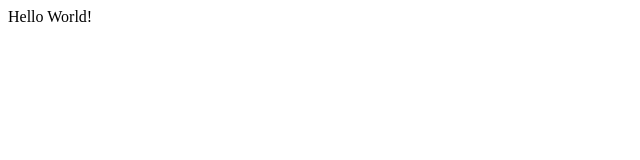
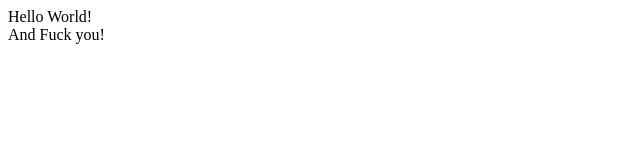
Before and after one commit to CheetahAzure/CheetahAzure.github.io, a plain HTML site: page index.htm in a window 1280 px wide. Shown: the full height of the page, 0-640 px from the left. Drawn offline with Linux system fonts and the light colour scheme.

Commit message:
Update index.htm

```diff
--- a/index.htm
+++ b/index.htm
@@ -5,5 +5,6 @@
 <body>
 </body>
 <div>Hello World!</div>
+<div>And Fuck you!</div>
 </body>
 </html>
```
